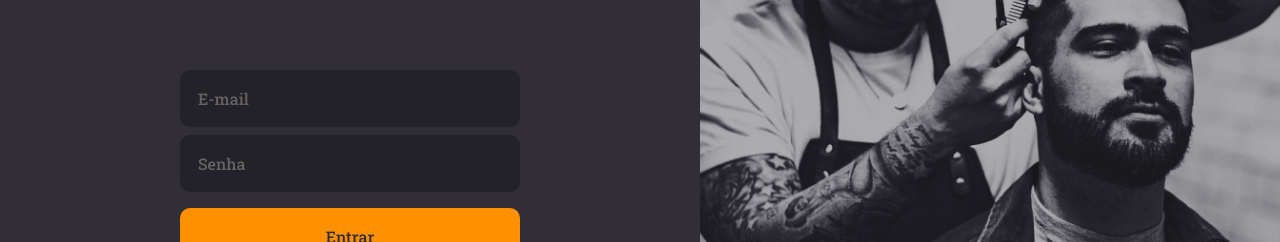
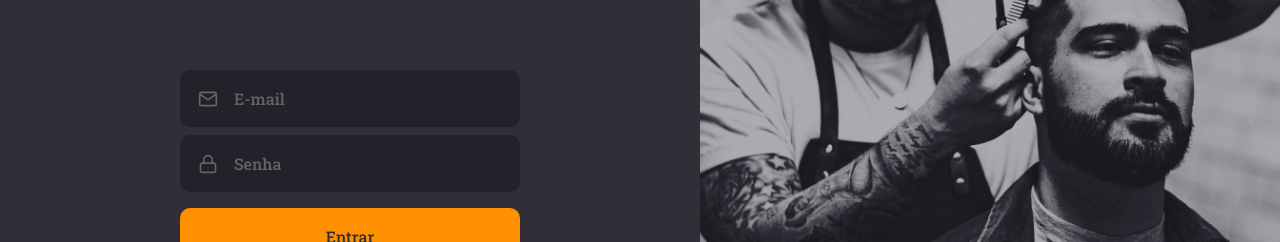
Before and after one commit to betinhooow/gb-app, a React (Create React App) app in the folder frontend/: page / in a window 1280 px wide. Shown: the part 255-497 px from the top of the page. Built offline with nearby package versions, Linux system fonts and the light colour scheme; the HTML template or start-up script is replaced by a standard one.

Commit message:
Isolando componentes

```diff
--- /dev/null
+++ b/frontend/src/components/Button2/index.tsx
@@ -0,0 +1,12 @@
+import React, { ButtonHTMLAttributes } from 'react';
+import { Container } from './styles';
+
+type ButtonProps = ButtonHTMLAttributes<HTMLButtonElement>;
+
+const Button: React.FC<ButtonProps> = ({ children, ...rest }) => (
+  <Container type="button" {...rest}>
+    {children}
+  </Container>
+);
+
+export default Button;
--- /dev/null
+++ b/frontend/src/components/Button2/styles.ts
@@ -0,0 +1,18 @@
+import { shade } from 'polished';
+import styled from 'styled-components';
+
+export const Container = styled.button`
+  background: #ff9000;
+  height: 56px;
+  border-radius: 10px;
+  border: 0;
+  padding: 0 16px;
+  color: #312e38;
+  width: 100%;
+  font-weight: 500;
+  margin-top: 16px;
+
+  &:hover {
+    background: ${shade(0.2, '#FF9000')};
+  }
+`;
--- /dev/null
+++ b/frontend/src/components/Input/index.tsx
@@ -0,0 +1,17 @@
+import React, { InputHTMLAttributes } from 'react';
+import { IconBaseProps } from 'react-icons/lib/cjs';
+import { Container } from './styles';
+
+interface InputProps extends InputHTMLAttributes<HTMLInputElement> {
+  name: string;
+  icon: React.ComponentType<IconBaseProps>;
+}
+
+const Input: React.FC<InputProps> = ({ icon: Icon, ...rest }) => (
+  <Container>
+    {Icon && <Icon size={20} />}
+    <input {...rest} />
+  </Container>
+);
+
+export default Input;
--- /dev/null
+++ b/frontend/src/components/Input/styles.ts
@@ -0,0 +1,31 @@
+import styled from 'styled-components';
+
+export const Container = styled.div`
+  background: #232129;
+  border-radius: 10px;
+  border: 2px solid #232129;
+  padding: 16px;
+  width: 100%;
+  color: #666360;
+  display: flex;
+  align-items: center;
+
+  & + div {
+    margin-top: 8px;
+  }
+
+  input {
+    background-color: transparent;
+    flex: 1;
+    border: 0;
+    color: #f4ede8;
+
+    &::placeholder {
+      color: #666360;
+    }
+  }
+
+  svg {
+    margin-right: 16px;
+  }
+`;
--- a/frontend/src/pages/SignIn/index.tsx
+++ b/frontend/src/pages/SignIn/index.tsx
@@ -1,18 +1,20 @@
 import React from 'react';
-import { FiLogIn } from 'react-icons/fi';
+import { FiLogIn, FiMail, FiLock } from 'react-icons/fi';
 import { Container, Background, Content } from './styles';
 import logoImg from '../../assets/icons/logo.svg';
+import Button from '../../components/Button2';
+import Input from '../../components/Input';
 
 const SignIn: React.FC = () => (
   <Container>
     <Content>
       <img src={logoImg} alt="GoBarber" />
       <form>
-        <input placeholder="E-mail" />
+        <Input name="email" icon={FiMail} placeholder="E-mail" />
 
-        <input type="password" placeholder="Senha" />
+        <Input name="name" icon={FiLock} type="password" placeholder="Senha" />
 
-        <button type="submit">Entrar</button>
+        <Button type="submit">Entrar</Button>
 
         <a href="forgot">Esqueci minha senha</a>
       </form>
--- a/frontend/src/pages/SignIn/styles.ts
+++ b/frontend/src/pages/SignIn/styles.ts
@@ -23,39 +23,6 @@
 
     h1 {
       margin-bottom: 24px;
-    }
-
-    input {
-      background: #232129;
-      border-radius: 10px;
-      border: 2px solid #232129;
-      padding: 16px;
-      width: 100%;
-      color: #f4ede8;
-
-      &::placeholder {
-        color: #666360;
-      }
-
-      & + input {
-        margin-top: 8px;
-      }
-    }
-
-    button {
-      background: #ff9000;
-      height: 56px;
-      border-radius: 10px;
-      border: 0;
-      padding: 0 16px;
-      color: #312e38;
-      width: 100%;
-      font-weight: 500;
-      margin-top: 16px;
-
-      &:hover {
-        background: ${shade(0.2, '#FF9000')};
-      }
     }
 
     a {
--- a/frontend/src/styles/global.ts
+++ b/frontend/src/styles/global.ts
@@ -1,4 +1,4 @@
-import { createGlobalStyle } from "styled-components";
+import { createGlobalStyle } from 'styled-components';
 
 export default createGlobalStyle`
   * {
```
Also changed, not shown: frontend/.eslintrc.json.
